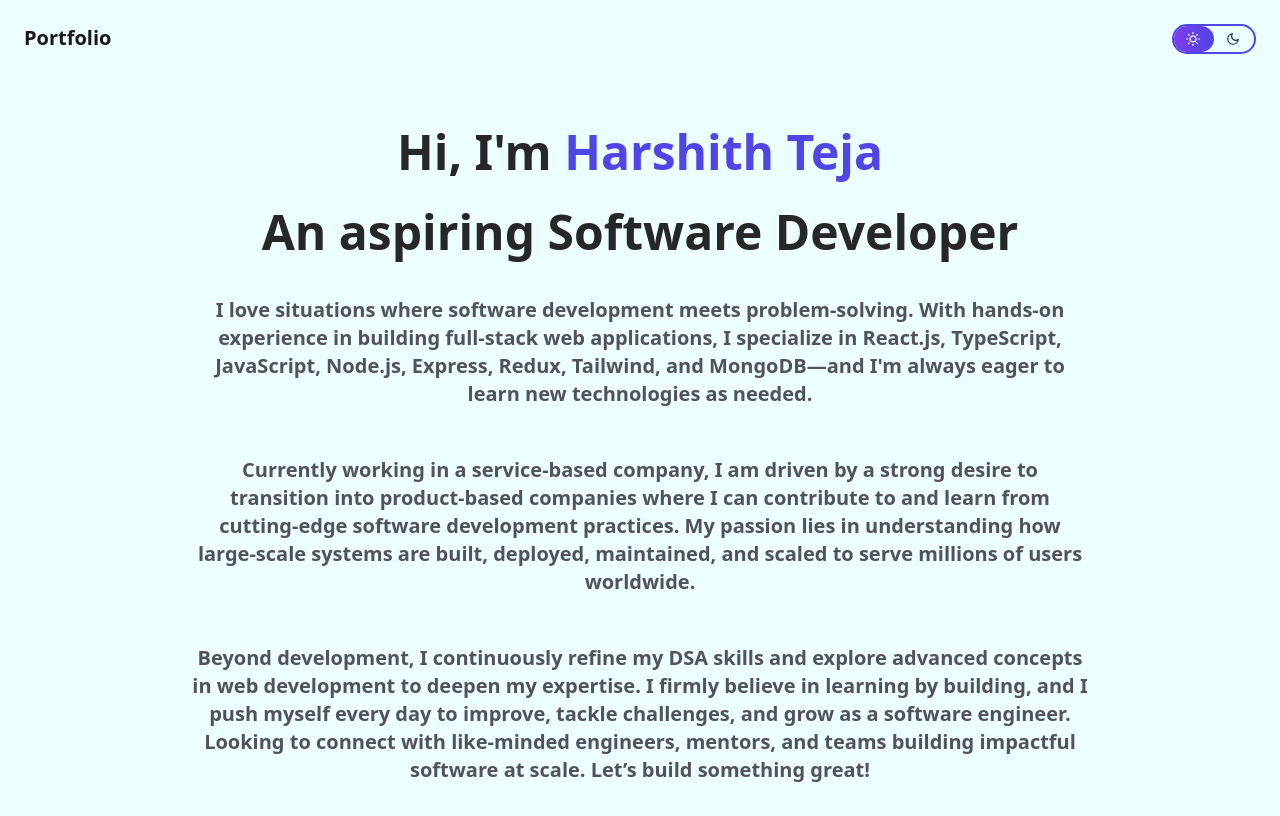
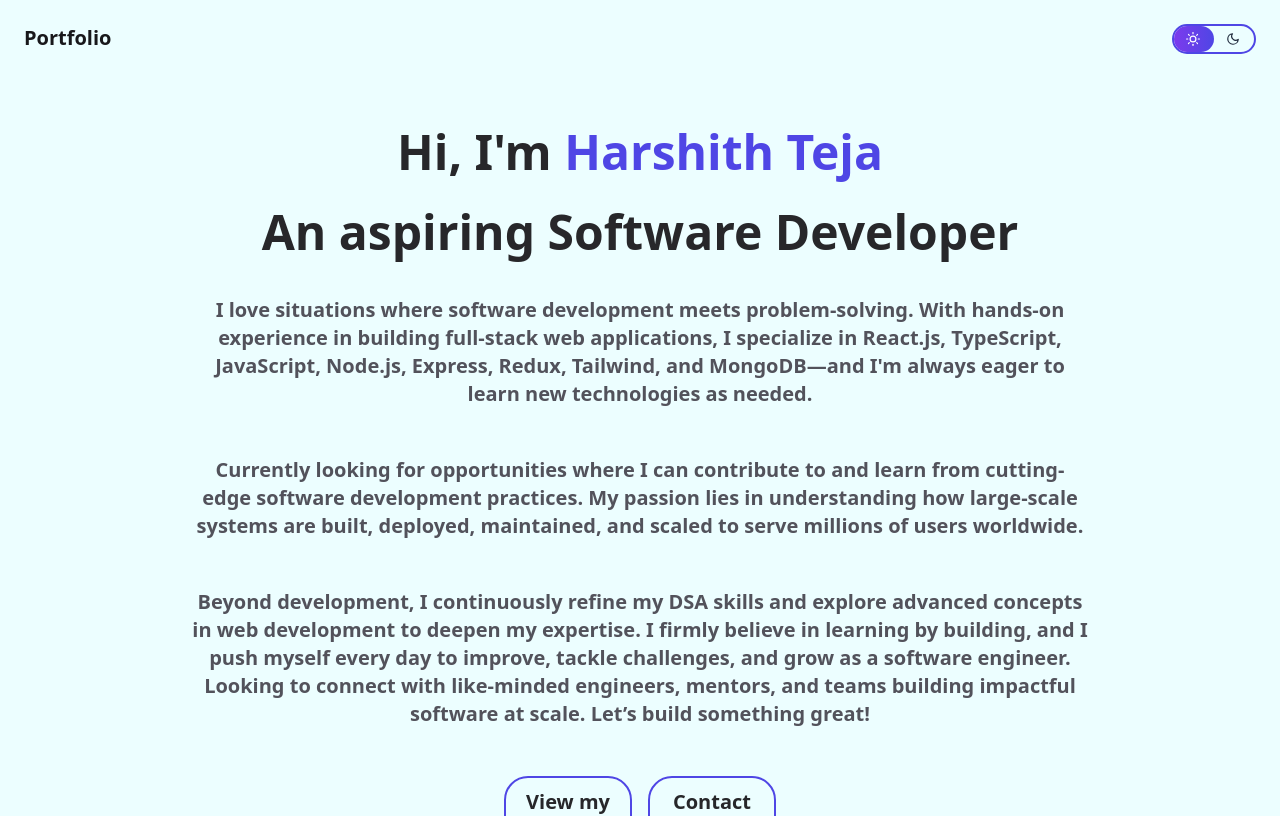
Before and after one commit to Harshith-Teja/portfolio, a React (Vite) app: page / in a window 1280 px wide. Shown: the top 816 px of the page. Built offline with nearby package versions, Linux system fonts and the light colour scheme.

Commit message:
changed intro and resume link

```diff
--- a/src/components/Intro.jsx
+++ b/src/components/Intro.jsx
@@ -16,11 +16,10 @@ const Intro = () => {
         needed.
       </p>
       <p className="py-6 text-xl max-w-[70%] m-auto text-zinc-600 dark:text-cyan-50">
-        Currently working in a service-based company, I am driven by a strong
-        desire to transition into product-based companies where I can contribute
-        to and learn from cutting-edge software development practices. My
-        passion lies in understanding how large-scale systems are built,
-        deployed, maintained, and scaled to serve millions of users worldwide.
+        Currently looking for opportunities where I can contribute to and learn
+        from cutting-edge software development practices. My passion lies in
+        understanding how large-scale systems are built, deployed, maintained,
+        and scaled to serve millions of users worldwide.
       </p>
       <p className="py-6 text-xl max-w-[70%] m-auto text-zinc-600 dark:text-cyan-50">
         Beyond development, I continuously refine my DSA skills and explore
@@ -33,7 +32,7 @@ const Intro = () => {
 
       <div className="p-6 flex max-w-[70%] m-auto justify-center items-center">
         <a
-          href="https://drive.google.com/file/d/14xaorvndWsDF0MK8vqDt8DOy_n04Hd35/view?usp=sharing"
+          href="https://drive.google.com/file/d/17hSWFhm-ARZS_HLnIi_WorpbAkRc3EgX/view?usp=sharing"
           target="_blank"
           aria-label="resume"
         >
```
